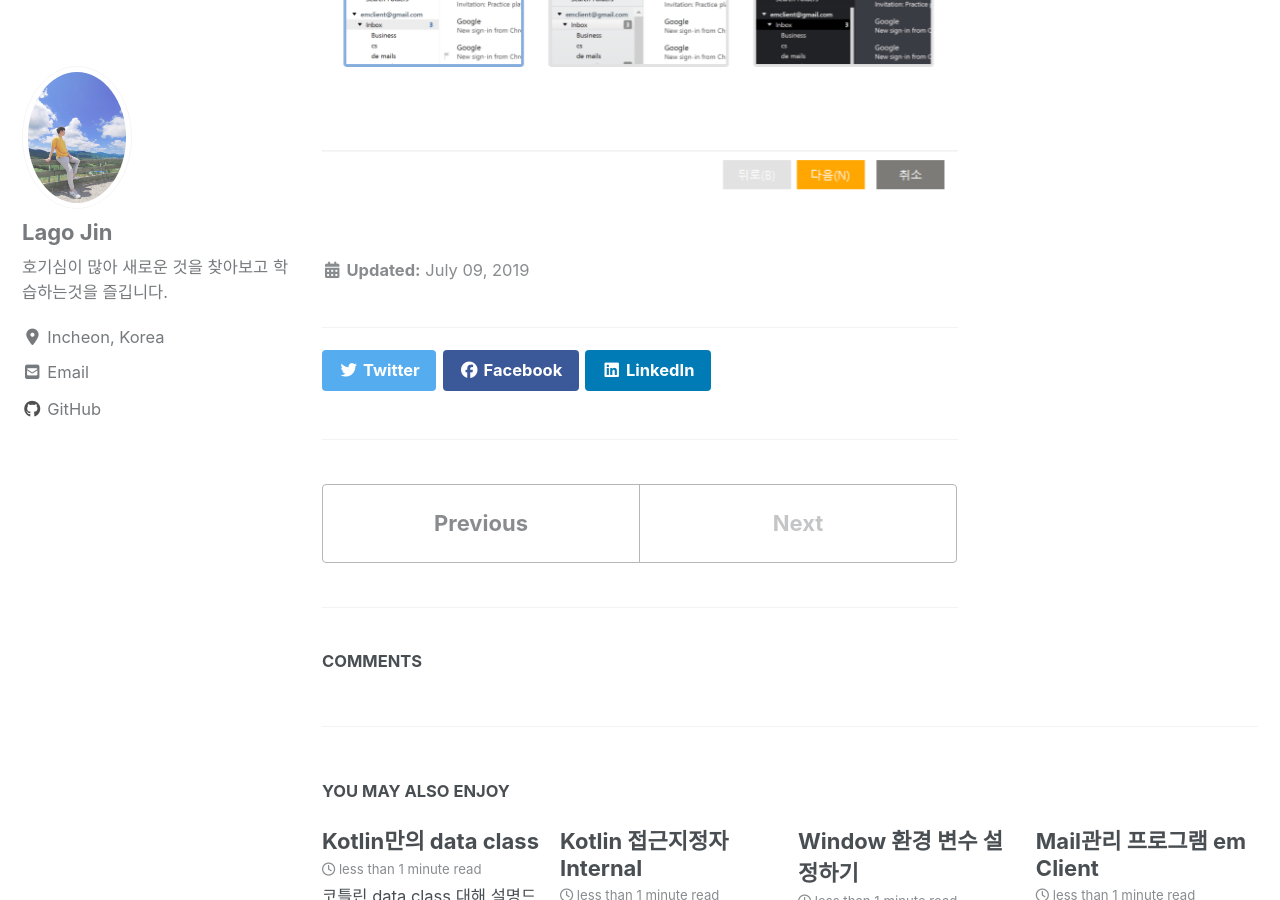
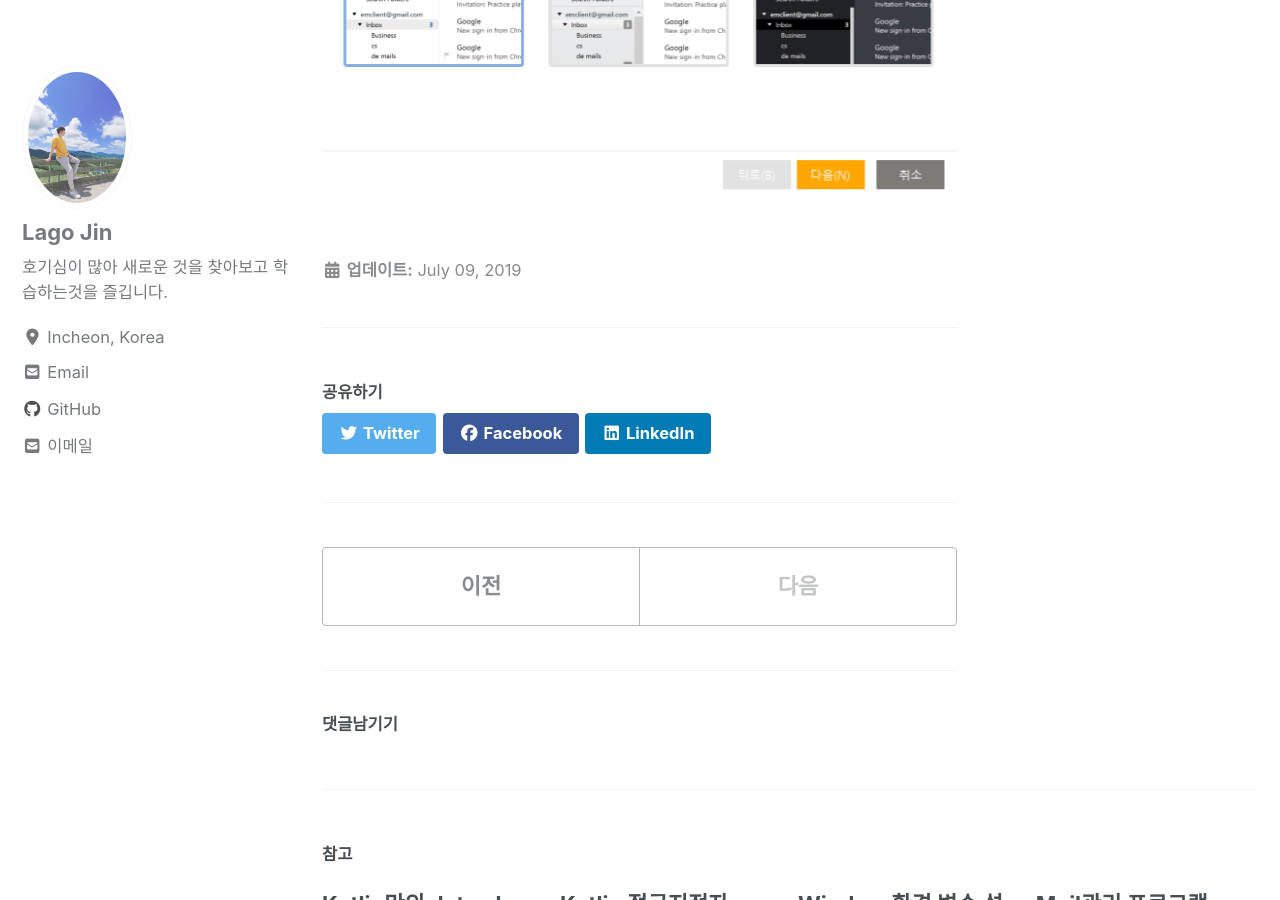
Before and after one commit to lagoJin/lagoJin.github.io, a Jekyll site: the page built from _posts/2018/12/2018-12-30-androidx.md, in a window 1280 px wide and 900 px high, scrolled down 486 px. Built offline with Jekyll 4.4.1, drawn with Linux system fonts in a browser that asks for light colours; cached includes are drawn as plain includes; nearby versions of some CDN libraries; comment, search, counter and statistics services are not loaded; some of the changed text lies outside the part shown.

Commit message:
언어 설정 변경

```diff
--- a/_config.yml
+++ b/_config.yml
@@ -15,7 +15,7 @@
 minimal_mistakes_skin    :  "default" # "air", "aqua", "contrast", "dark", "dirt", "neon", "mint", "plum", "sunrise"
 
 # Site Settings
-locale                   : "kr-KO"
+locale                   : "ko-KR"
 title                    : "JinHo Kang"
 title_separator          : "-"
 name                     : "JinHo Kang"
@@ -110,7 +110,7 @@ author:
   avatar           : "/assets/images/profile.jpg" # path of avatar image, e.g. "/assets/images/profile.jpg"
   bio              : "호기심이 많아 새로운 것을 찾아보고 학습하는것을 즐깁니다."
   location         : "Incheon, Korea"
-  email            :
+  email            : "jinho6187@gmail.com"
   links:
     - label: "Email"
       icon: "fas fa-fw fa-envelope-square"
```
